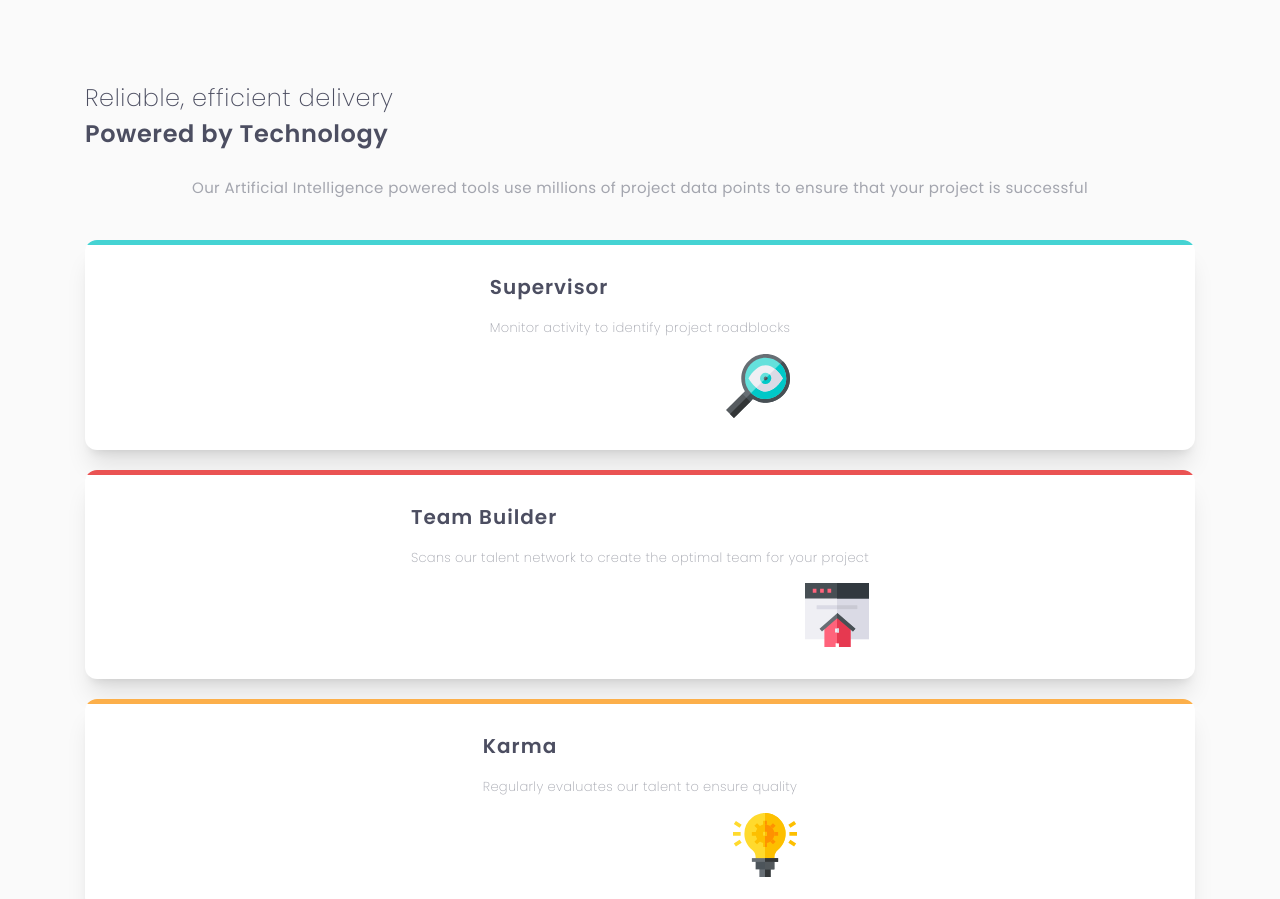
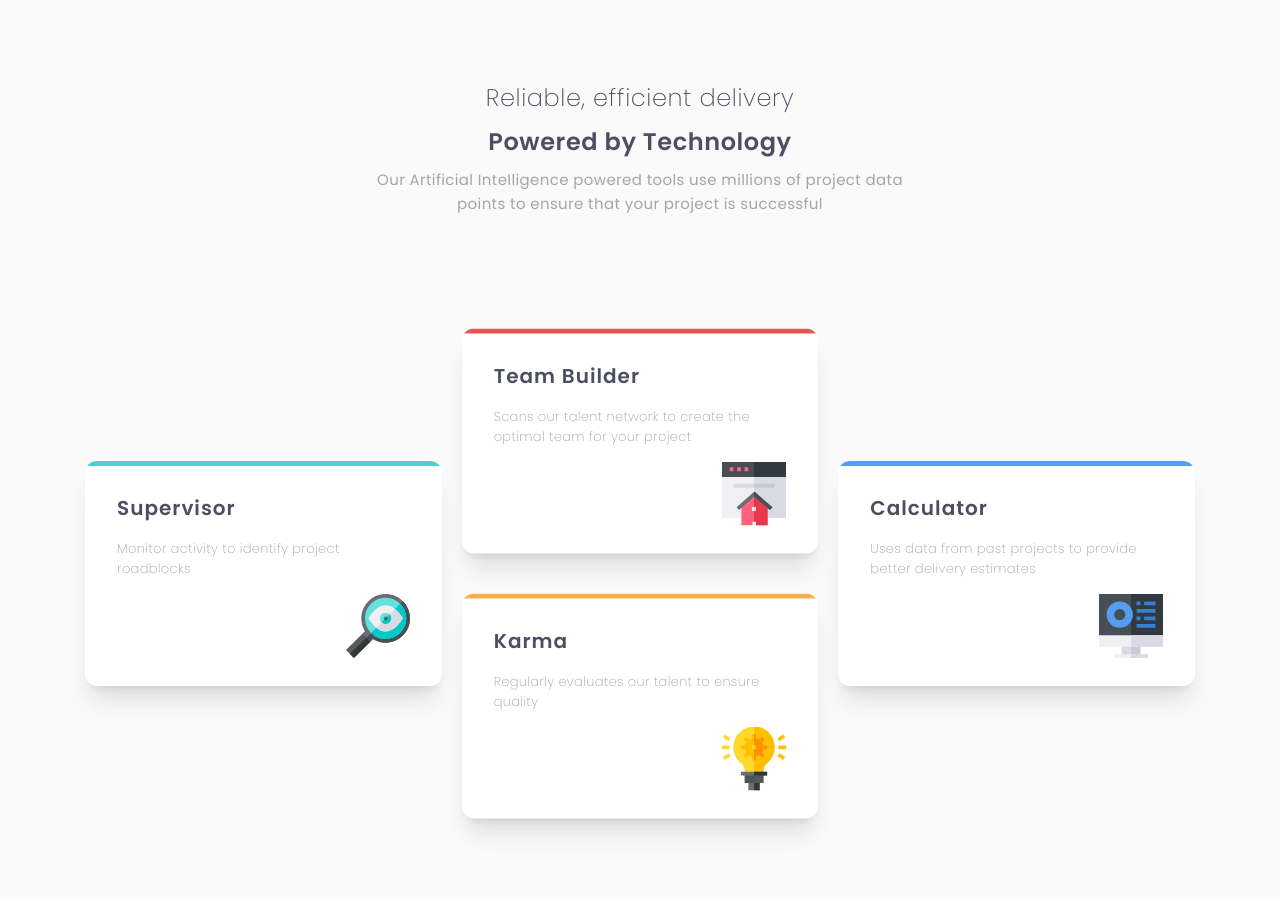
Before and after one commit to jchapar/four_card_feature_FEM, a website: page index.html in a window 1280 px wide. Shown: the top 899 px of the page. Drawn offline with Linux system fonts and the light colour scheme.

Commit message:
finished adding classes for desktop styles

```diff
--- a/index.html
+++ b/index.html
@@ -17,22 +17,26 @@
     <!-- Global container -->
     <div class="container mx-auto h-full w-full max-w-[315px] py-20 md:max-w-[1110px]">
       <!-- Heading Container -->
-      <div class="heading w-full mb-10 space-y-6">
+      <div
+        class="heading w-full mb-10 space-y-6 flex flex-col items-center justify-center md:space-y-2 md:mb-0"
+      >
         <h1 class="text-[24px] font-extralight tracking-wide text-veryDarkBlue">
           Reliable, efficient delivery
         </h1>
         <span class="text-[24px] font-semibold tracking-wide text-veryDarkBlue"
           >Powered by Technology</span
         >
-        <p class="text-[15px] text-grayishBlue tracking-wide leading-6 text-center">
+        <p class="text-[15px] text-grayishBlue tracking-wide leading-6 text-center max-w-[540px]">
           Our Artificial Intelligence powered tools use millions of project data points to ensure
           that your project is successful
         </p>
       </div>
       <!-- Grid Container -->
-      <div class="grid grid-cols-1 gap-5">
+      <div class="grid grid-cols-1 gap-5 md:grid-cols-6 md:grid-rows-4">
         <!-- Grid Item / Card-->
-        <div class="card bg-white shadow-xl rounded-xl max-h-[225px] relative overflow-hidden">
+        <div
+          class="card bg-white shadow-xl rounded-xl max-h-[225px] relative overflow-hidden md:col-start-1 md:col-end-3 md:row-start-2 md:row-end-3"
+        >
           <!-- Color Bar -->
           <span class="w-full h-[5px] bg-cyan absolute"></span>
           <div class="flex flex-col items-center p-8">
@@ -50,7 +54,9 @@
         </div>
 
         <!-- Grid Item / Card-->
-        <div class="card bg-white shadow-xl rounded-xl max-h-[225px] relative overflow-hidden">
+        <div
+          class="card bg-white shadow-xl rounded-xl max-h-[225px] relative overflow-hidden md:col-start-3 md:col-end-5 md:row-start-1 md:row-end-3 md:translate-y-[50%]"
+        >
           <!-- Color Bar -->
           <span class="w-full h-[5px] bg-red absolute"></span>
           <div class="flex flex-col items-center p-8">
@@ -70,7 +76,9 @@
         </div>
 
         <!-- Grid Item / Card-->
-        <div class="card bg-white shadow-xl rounded-xl max-h-[225px] relative overflow-hidden">
+        <div
+          class="card bg-white shadow-xl rounded-xl max-h-[225px] relative overflow-hidden md:col-start-3 md:col-end-5 md:row-start-3 md:row-end-4 md:translate-y-[-50%]"
+        >
           <!-- Color Bar -->
           <span class="w-full h-[5px] bg-orange absolute"></span>
           <div class="flex flex-col items-center p-8">
@@ -88,7 +96,9 @@
         </div>
 
         <!-- Grid Item / Card-->
-        <div class="card bg-white shadow-xl rounded-xl max-h-[225px] relative overflow-hidden">
+        <div
+          class="card bg-white shadow-xl rounded-xl max-h-[225px] relative overflow-hidden md:col-start-5 md:col-end-7 md:row-start-2 md:row-end-3"
+        >
           <!-- Color Bar -->
           <span class="w-full h-[5px] bg-blue absolute"></span>
           <div class="flex flex-col items-center p-8">
```
Also changed, not shown: README.md, css/styles.css, desktop.png (added), mobile.png (added).
